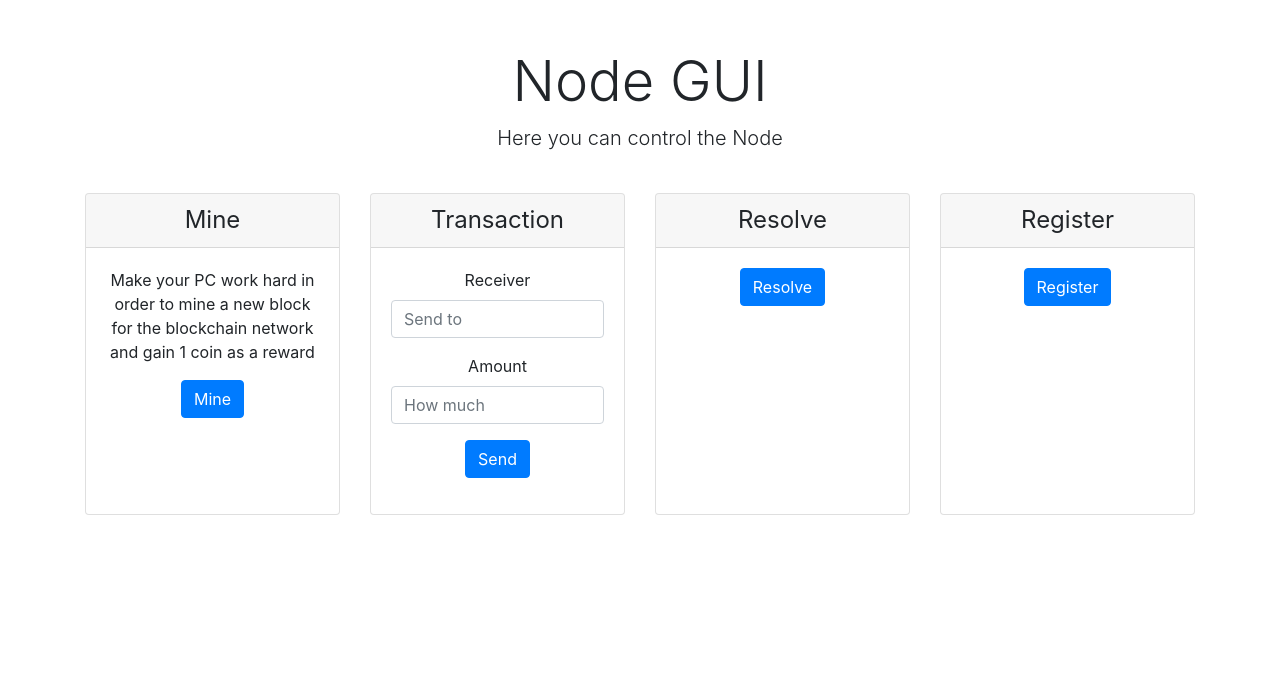
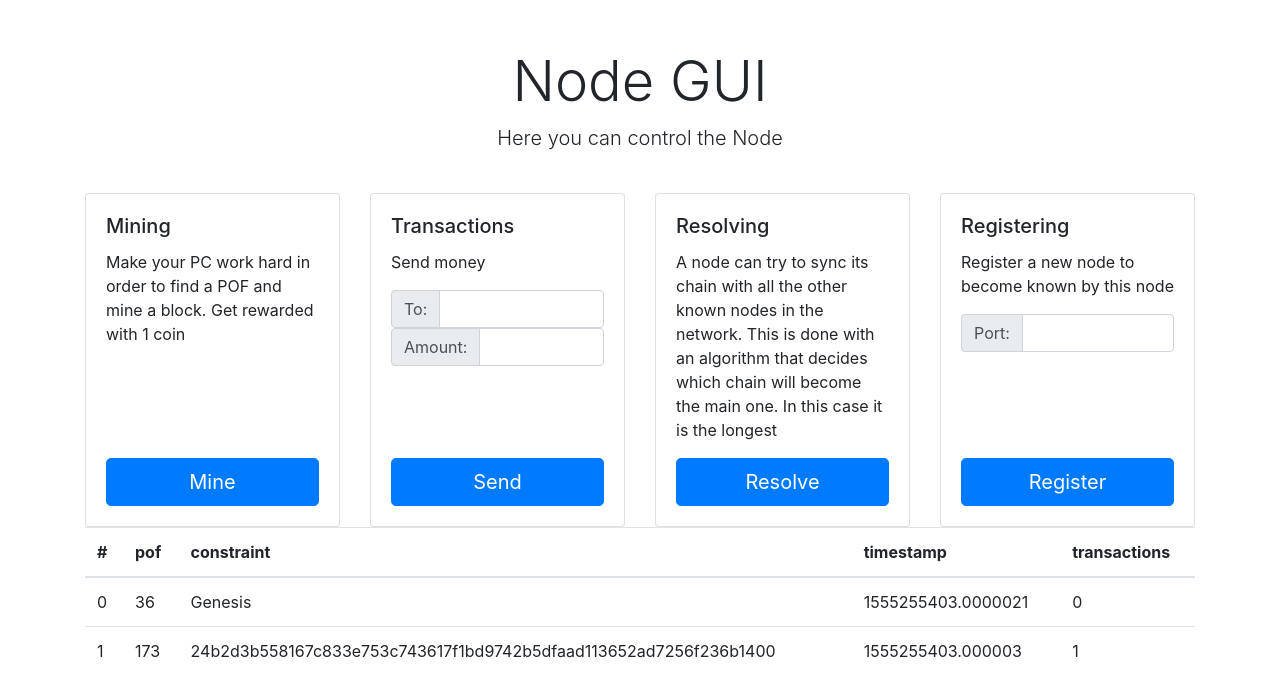
Before and after one commit to tanto30/Blockchain2, a Flask app: page /ui in a window 1280 px wide. Shown: the top 697 px of the page. Run offline with Flask 2, Linux system fonts and the light colour scheme; parts of the project's set-up code (start-up, migrations or seed data) failed here and were passed over; some libraries are stand-ins or nearby versions.

Commit message:
Improved node GUI
Signed-off-by: Jonathan Banin <tanto.jona@gmail.com>

```diff
--- a/Node/app.py
+++ b/Node/app.py
@@ -16,8 +16,8 @@ else:
     templates = 'templates'
     statics = 'static'
 app = Flask(__name__, template_folder=templates, static_folder=statics)
-port = int(sys.argv[1])
-chain = Chain(port)
+# port = int(sys.argv[1])
+chain = Chain(5000)
 
 
 #### API ####
@@ -79,4 +79,4 @@ def add_header(response):
     return response
 
 
-app.run(host='127.0.0.1', port=port)
+app.run(host='127.0.0.1', port=5000)
--- a/Node/static/ui.js
+++ b/Node/static/ui.js
@@ -0,0 +1,42 @@
+function log(what) {
+    logs.innerHTML += what + "<br/>";
+}
+
+function update(what) {
+    var oldTable = document.getElementById('chain'),
+        newTable = oldTable.cloneNode(true);
+    while (newTable.lastChild) {
+        newTable.removeChild(newTable.lastChild);
+    }
+    for (var i = 0; i < what.chain.length; i++) {
+        var tr = document.createElement('tr');
+        tr.innerHTML = '<td>' + what.chain[i].index + '</td>' +
+            '<td>' + what.chain[i].pow + '</td>' +
+            '<td>' + what.chain[i].constraint + '</td>' +
+            '<td>' + what.chain[i].timestamp + '</td>' +
+            '<td>' + what.chain[i].transactions.length + '</td>';
+        newTable.appendChild(tr);
+    }
+    oldTable.parentNode.replaceChild(newTable, oldTable);
+}
+
+let logs = document.getElementById('logs');
+let mine = document.getElementById('mine');
+let transaction = document.getElementById('transaction');
+let register = document.getElementById('register');
+let resolve = document.getElementById('resolve');
+
+$.ajax({url: '/', success: update});
+
+mine.addEventListener('click', () => {
+    $.ajax({
+        url: '/mine', success: update
+    });
+});
+
+transaction.addEventListener('click', () => {
+    $.ajax({
+        url: '/transaction/' + document.getElementById('to').value +
+            '/' + document.getElementById('amount').value
+    });
+});
--- a/Node/templates/hello.html
+++ b/Node/templates/hello.html
@@ -1,12 +1,8 @@
 <!doctype html>
 <html lang="en">
 <head>
-    <!-- Required meta tags -->
     <meta charset="utf-8">
     <meta name="viewport" content="width=device-width, initial-scale=1, shrink-to-fit=no">
-
-    <link rel="script" href="{{url_for('static', filename='ui.js')}}">
-    <!-- Bootstrap CSS -->
     <link rel="stylesheet" href="https://stackpath.bootstrapcdn.com/bootstrap/4.3.1/css/bootstrap.min.css"
           integrity="sha384-ggOyR0iXCbMQv3Xipma34MD+dH/1fQ784/j6cY/iJTQUOhcWr7x9JvoRxT2MZw1T" crossorigin="anonymous">
     <title>Node GUI</title>
@@ -18,77 +14,77 @@
     <p class="lead">Here you can control the Node</p>
 </div>
 <div class="container">
-    <div class="card-deck mb-3 text-center">
-        <div class="card mb-4 box-shadow">
-            <div class="card-header">
-                <h4 class="my-0 font-weight-normal">Mine</h4>
-            </div>
-            <div class="card-body">
-                <p>Make your PC work hard in order to mine a new block for the blockchain network and gain 1 coin as a
-                    reward</p>
-                <form action="/mine" method="get" target="dummyframe">
-                    <input class="btn btn-primary" type="submit" value="Mine"/>
-                </form>
+
+    <div class="card-deck">
+        <div class="card">
+            <div class="card-body d-flex flex-column">
+                <h5 class="card-title">Mining</h5>
+                <p class="card-text">Make your PC work hard in order to find a POF and mine a block.
+                    Get rewarded with 1 coin</p>
+                <button class="btn btn-lg btn-block btn-primary mt-auto" id="mine">Mine</button>
             </div>
         </div>
-        <div class="card mb-4 box-shadow">
-            <div class="card-header">
-                <h4 class="my-0 font-weight-normal">Transaction</h4>
-            </div>
-            <div class="card-body">
-                <form
-                ">
-                <div class="form-group">
-                    <div class="form-group">
-                        <label for="exampleInputEmail1">Receiver</label>
-                        <input type="email" class="form-control" id="exampleInputEmail1"
-                               aria-describedby="emailHelp" placeholder="Send to">
+        <div class="card">
+            <div class="card-body d-flex flex-column">
+                <h5 class="card-title">Transactions</h5>
+                <p class="card-text">Send money</p>
+                <div class="input-group">
+                    <div class="input-group-prepend">
+                        <span class="input-group-text">To:</span>
                     </div>
-                    <div class="form-group">
-                        <label for="exampleInputPassword1">Amount</label>
-                        <input type="password" class="form-control" id="exampleInputPassword1"
-                               placeholder="How much">
+                    <input type="number" class="form-control" id="to">
+                </div>
+                <div class="input-group">
+                    <div class="input-group-prepend">
+                        <span class="input-group-text">Amount:</span>
                     </div>
-                    <button type="submit" class="btn btn-primary">Send</button>
+                    <input type="number" class="form-control" id="amount">
                 </div>
-                </form>
+                <button class="btn btn-lg btn-block btn-primary mt-auto" id="transaction">Send</button>
+
             </div>
         </div>
-        <div class="card mb-4 box-shadow">
-            <div class="card-header">
-                <h4 class="my-0 font-weight-normal">Resolve</h4>
-            </div>
-            <div class="card-body">
-                <form action="/mine" method="get" target="dummyframe">
-                    <div class="form-group">
-                        <button type="submit" class="btn btn-primary">Resolve</button>
-                    </div>
-                </form>
+        <div class="card">
+            <div class="card-body d-flex flex-column">
+                <h5 class="card-title">Resolving</h5>
+                <p class="card-text">A node can try to sync its chain with all the other known nodes in the network.
+                    This is done with an algorithm that decides which chain will become the main one. In this case it is
+                    the longest</p>
+                <button class="btn btn-lg btn-block btn-primary mt-auto" id="resolve">Resolve</button>
             </div>
         </div>
-
-        <div class="card mb-4 box-shadow">
-            <div class="card-header">
-                <h4 class="my-0 font-weight-normal">Register</h4>
-            </div>
-            <div class="card-body">
-                <form action="/mine" method="get" target="dummyframe">
-                    <div class="form-group">
-                        <button type="submit" class="btn btn-primary">Register</button>
+        <div class="card">
+            <div class="card-body d-flex flex-column">
+                <h5 class="card-title">Registering</h5>
+                <p class="card-text">Register a new node to become known by this node</p>
+                <div class="input-group">
+                    <div class="input-group-prepend">
+                        <span class="input-group-text">Port:</span>
                     </div>
-                </form>
+                    <input type="number" class="form-control">
+                </div>
+                <button class="btn btn-lg btn-block btn-primary mt-auto" id="register">Register</button>
             </div>
         </div>
     </div>
+    <table class="table">
+        <thead>
+        <tr>
+            <th scope="col">#</th>
+            <th scope="col">pof</th>
+            <th scope="col">constraint</th>
+            <th scope="col">timestamp</th>
+            <th scope="col">transactions</th>
+        </tr>
+        </thead>
+        <tbody id="chain">
+        <tr>
+            <th scope="row"></th>
+        </tr>
+        </tbody>
+    </table>
 </div>
-<script src="https://code.jquery.com/jquery-3.2.1.slim.min.js"
-        integrity="sha384-KJ3o2DKtIkvYIK3UENzmM7KCkRr/rE9/Qpg6aAZGJwFDMVNA/GpGFF93hXpG5KkN"
-        crossorigin="anonymous"></script>
-<script src="https://cdnjs.cloudflare.com/ajax/libs/popper.js/1.12.9/umd/popper.min.js"
-        integrity="sha384-ApNbgh9B+Y1QKtv3Rn7W3mgPxhU9K/ScQsAP7hUibX39j7fakFPskvXusvfa0b4Q"
-        crossorigin="anonymous"></script>
-<script src="https://maxcdn.bootstrapcdn.com/bootstrap/4.0.0/js/bootstrap.min.js"
-        integrity="sha384-JZR6Spejh4U02d8jOt6vLEHfe/JQGiRRSQQxSfFWpi1MquVdAyjUar5+76PVCmYl"
-        crossorigin="anonymous"></script>
+<script src="https://ajax.googleapis.com/ajax/libs/jquery/3.3.1/jquery.min.js"></script>
+<script type="text/javascript" src="{{url_for('static', filename='ui.js')}}"></script>
 </body>
 </html>
```
